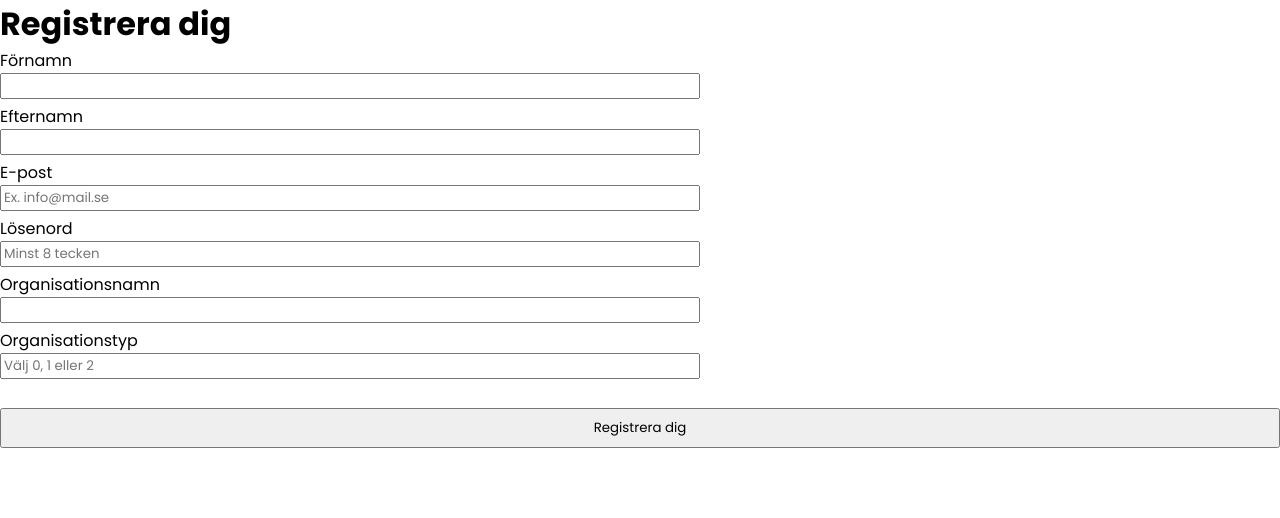
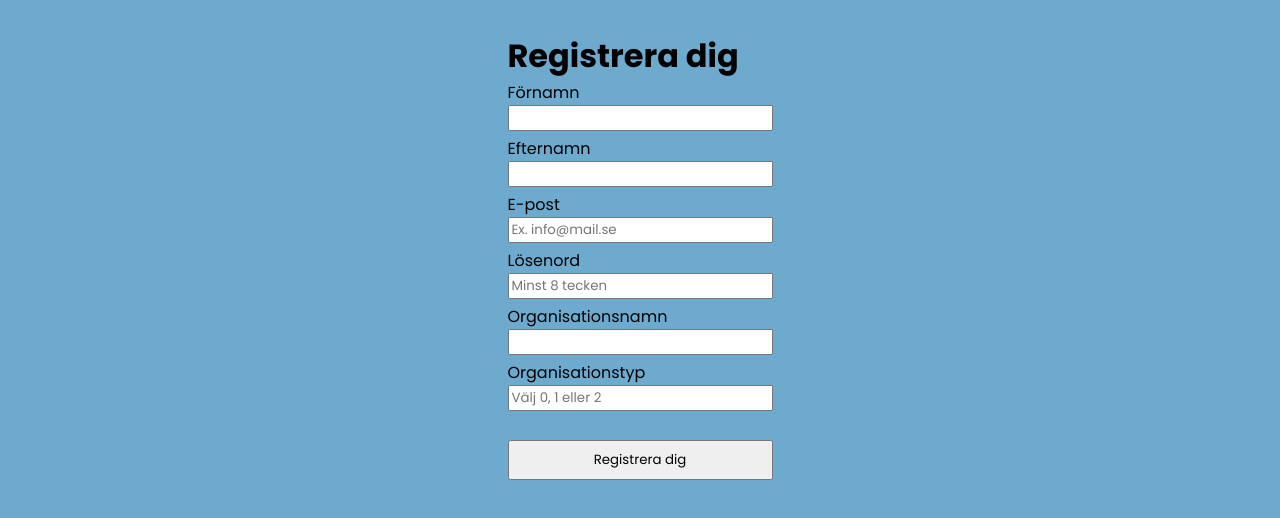
Before and after one commit to MagdalenaSjokvist/customer-register-application, a React (Create React App) app: page / in a window 1280 px wide. Shown: the top 518 px of the page. Built offline with nearby package versions, Linux system fonts and the light colour scheme.

Commit message:
Add styling for AppContainer (wrapping element)

```diff
--- a/src/App.js
+++ b/src/App.js
@@ -1,26 +1,37 @@
-import React, { useState } from "react"
+import React from "react"
 import { Route, Switch } from "react-router-dom"
+import { GlobalStyles } from "./styles/GlobalStyles"
+import styled from "styled-components"
 import RegisterPage from "./pages/RegisterPage"
 import LoginPage from "./pages/LoginPage"
 import UserHomePage from "./pages/UserHomePage"
-import { GlobalStyles } from "./styles/GlobalStyles"
+
+const AppContainer = styled.div`
+	padding: 2rem;
+	background: rgba(109, 170, 205);
+	height: 100vh;
+	display: flex;
+	justify-content: center;
+`
 
 function App() {
 	return (
-		<div>
+		<AppContainer>
 			<GlobalStyles />
 			<Switch>
 				<Route path="/home">
 					<UserHomePage />
 				</Route>
+
 				<Route path="/login">
 					<LoginPage />
 				</Route>
+
 				<Route path="/">
 					<RegisterPage />
 				</Route>
 			</Switch>
-		</div>
+		</AppContainer>
 	)
 }
 
```
